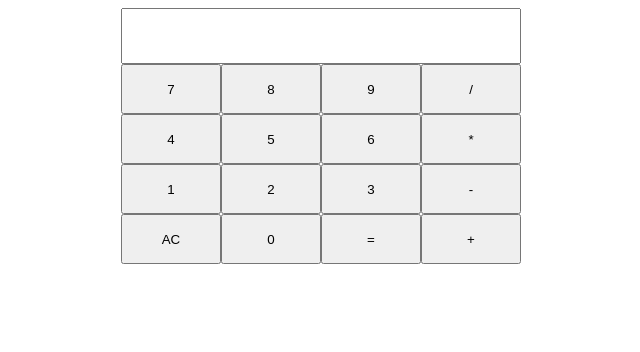
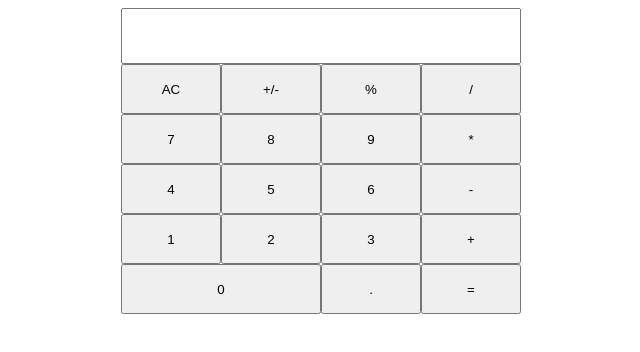
Before and after one commit to rjrillon/calculator-project, a plain HTML site: page index.html in a window 1280 px wide. Shown: the whole page, without its empty margins (319-959 px from the left). Drawn offline with Linux system fonts and the light colour scheme.

Commit message:
Fixed calculator button layout
- added row of buttons to use
- fixed 0 button to be span of 2 buttons

```diff
--- a/index.js
+++ b/index.js
@@ -39,27 +39,34 @@ document.addEventListener("DOMContentLoaded", () => {
   const buttons = document.querySelector("#buttons");
 
   const buttonLabels = [
+    "AC",
+    "+/-",
+    "%",
+    "/",
     "7",
     "8",
     "9",
-    "/",
+    "*",
     "4",
     "5",
     "6",
-    "*",
+    "-",
     "1",
     "2",
     "3",
-    "-",
-    "AC",
+    "+",
     "0",
+    ".",
     "=",
-    "+",
   ];
 
   buttonLabels.forEach(label => {
     const btn = document.createElement("button");
     btn.textContent = label;
+
+    if (label === "0") {
+      btn.classList.add("zero-btn");
+    }
 
     btn.addEventListener("click", () => {
       if (!isNaN(label)) {
--- a/styles.css
+++ b/styles.css
@@ -23,3 +23,7 @@
 #buttons button {
   height: 50px;
 }
+
+#buttons .zero-btn {
+  grid-column: span 2; /* Make the 0 button span 2 columns */
+}
```
